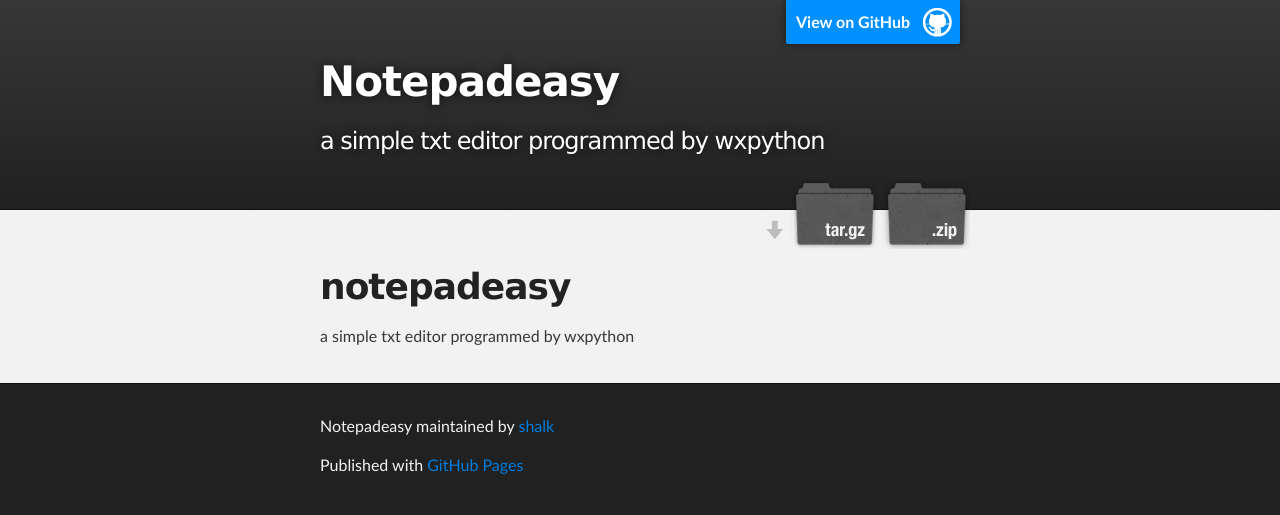
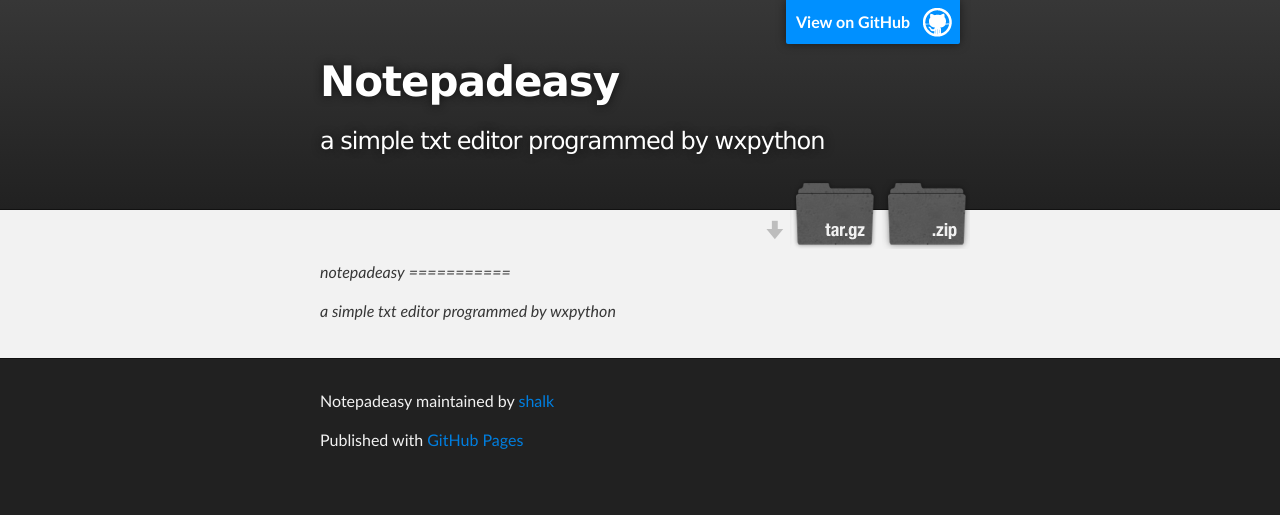
Before and after one commit to shalk/notepadeasy, a plain HTML site: page index.html in a window 1280 px wide. Drawn offline with Linux system fonts and the light colour scheme.

```diff
--- a/index.html
+++ b/index.html
@@ -31,9 +31,10 @@
     <!-- MAIN CONTENT -->
     <div id="main_content_wrap" class="outer">
       <section id="main_content" class="inner">
-        <h1>notepadeasy</h1>
+        <p><em>notepadeasy</em>
+<em>===========</em></p>
 
-<p>a simple txt editor  programmed by  wxpython</p>
+<p><em>a simple txt editor  programmed by  wxpython</em></p>
       </section>
     </div>
 
--- a/params.json
+++ b/params.json
@@ -1 +1 @@
-{"name":"Notepadeasy","tagline":"a simple txt editor  programmed by  wxpython","body":"notepadeasy\r\n===========\r\n\r\na simple txt editor  programmed by  wxpython\r\n","google":"","note":"Don't delete this file! It's used internally to help with page regeneration."}
+{"name":"Notepadeasy","tagline":"a simple txt editor  programmed by  wxpython","body":"*notepadeasy*\r\n*===========*\r\n\r\n*a simple txt editor  programmed by  wxpython*\r\n","google":"","note":"Don't delete this file! It's used internally to help with page regeneration."}
```
